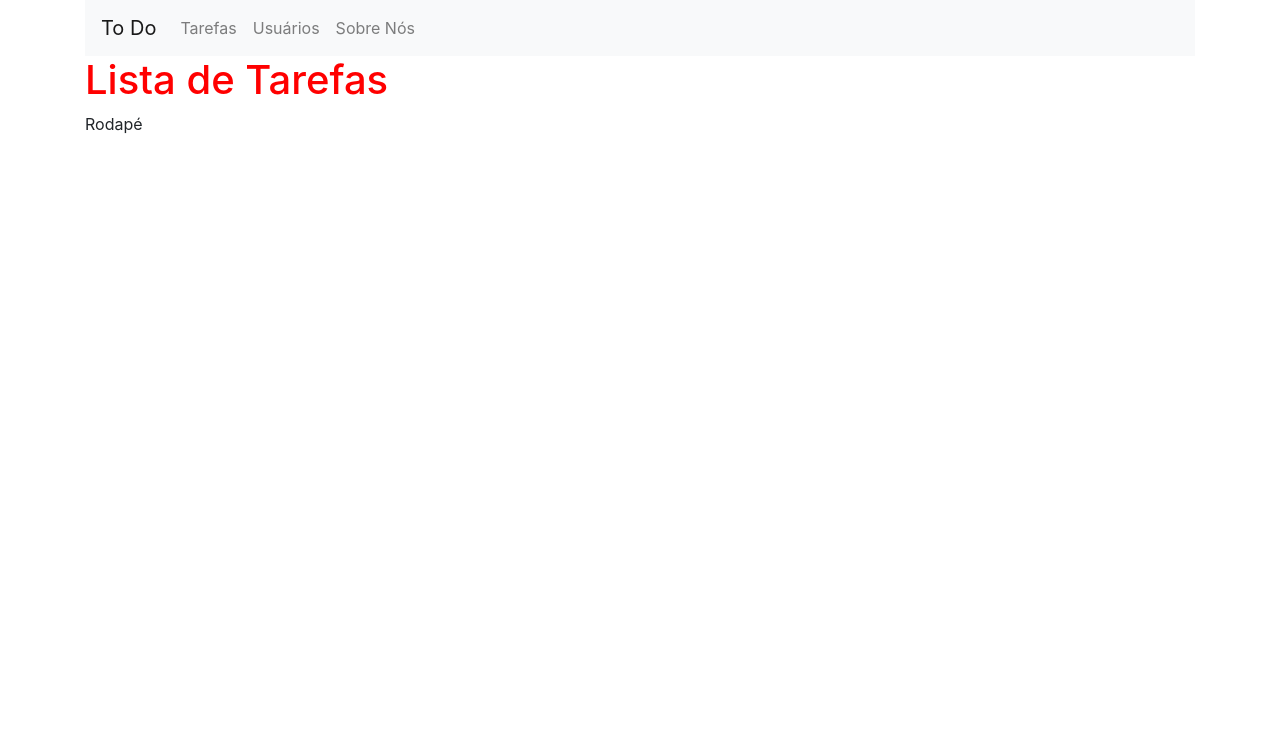
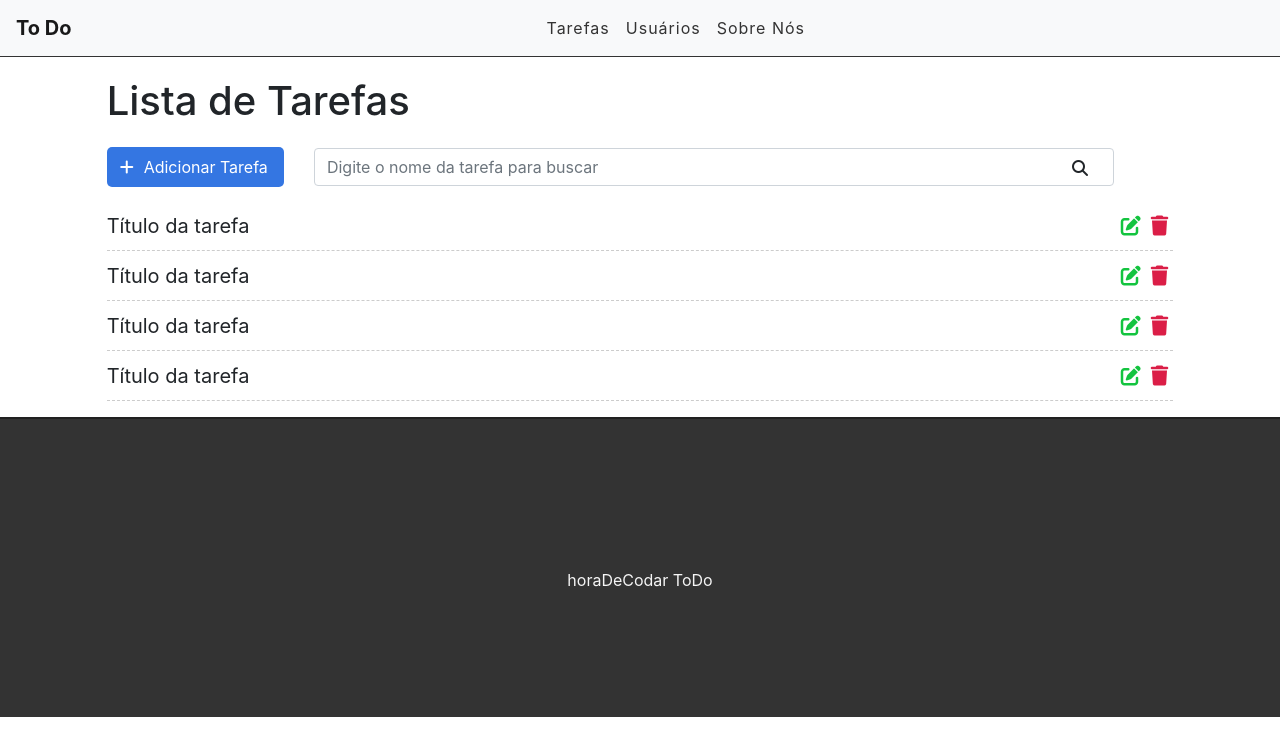
Before and after one commit to cesaralmeida93/django-projeto-todo, a Django app: page / in a window 1280 px wide. Shown: the top 756 px of the page. Run offline with Django 3.2, Linux system fonts and the light colour scheme; some libraries are stand-ins or nearby versions.

Commit message:
adicionado layout da aplicacao correção no layout

```diff
--- a/todo/tasks/static/css/styles.css
+++ b/todo/tasks/static/css/styles.css
@@ -1,3 +1,104 @@
-h1 {
-	color: red;
+.container-fluid {
+	padding: 0;
 }
+
+/* Navbar */
+
+.navbar {
+	border-bottom: 1px solid #333;
+	margin-bottom: 20px;
+}
+
+.navbar-nav {
+	margin: auto;
+}
+
+.navbar-brand {
+	font-weight: bold;
+}
+
+.navbar-light .navbar-nav a.nav-link {
+	color: #333;
+	letter-spacing: 1px;
+}
+
+/* Botão de Adicionar */
+
+.add-div {
+	background-color: #3476e2;
+	cursor: pointer;
+	display: inline-block;
+	color: #FFF;
+	padding: 8px;
+	border-radius: 5px;
+	margin-right: 25px;
+}
+
+.fas.fa-plus {
+	color: #FFF;
+	margin-right: 10px;
+	margin-left: 5px;
+}
+
+/* Search */
+
+.fas.fa-search {
+	position: absolute;
+	top: 12px;
+	right: 26px;
+}
+
+.search-div {
+	padding: 0px;
+	margin-top: 15px;
+	margin-bottom: 15px;
+	display: inline-block;
+}
+
+/* Lista de Tarefas */
+
+.list-div {
+	padding: 0;
+}
+
+.task-list {
+	padding-left: 0;
+}
+
+.task-item {
+	list-style: none;
+	font-size: 20px;
+	height: 50px;
+	padding-top: 10px;
+	border-bottom: 1px dashed #ccc;
+}
+
+.fas.fa-trash, .fas.fa-edit {
+	cursor: pointer;
+	margin: 5px;
+	font-size: 20px;
+	float: right;
+}
+
+.fas.fa-trash {
+	color: #db1e47;
+}
+
+.fas.fa-edit {
+	color: #13c43f;
+}
+
+/* Rodapé */
+
+footer {
+	background-color: #333;
+	height: 300px;
+	border-top: 2px solid #202020;
+}
+
+footer p {
+	color: #f5f5f5;
+	text-align: center;
+	top: 50%;
+	position: relative;
+}
--- a/todo/tasks/templates/base.html
+++ b/todo/tasks/templates/base.html
@@ -7,7 +7,7 @@
 	<link rel="stylesheet" type="text/css" href="{% static 'css/styles.css' %}">
 </head>
 <body>
-	<div class="container">
+	<div class="container-fluid">
 		<nav class="navbar navbar-expand-lg navbar-light bg-light">
 		  <a class="navbar-brand" href="#">To Do</a>
 		  <button class="navbar-toggler" type="button" data-toggle="collapse" data-target="#navbarSupportedContent" aria-controls="navbarSupportedContent" aria-expanded="false" aria-label="Toggle navigation">
@@ -28,12 +28,16 @@
 		    </ul>
 		  </div>
 		</nav>
-		{% block content %}
-		{% endblock %}
-		<footer>Rodapé</footer>
+
+		{% block content %}{% endblock %}
+
+		<footer>
+			<p>horaDeCodar ToDo</p>
+		</footer>
 	</div>
 	<script src="https://code.jquery.com/jquery-3.4.1.js" integrity="sha256-WpOohJOqMqqyKL9FccASB9O0KwACQJpFTUBLTYOVvVU=" crossorigin="anonymous"></script>
 	<script src="https://stackpath.bootstrapcdn.com/bootstrap/4.4.1/js/bootstrap.bundle.min.js" integrity="sha384-6khuMg9gaYr5AxOqhkVIODVIvm9ynTT5J4V1cfthmT+emCG6yVmEZsRHdxlotUnm" crossorigin="anonymous"></script>
+	<script src="https://kit.fontawesome.com/e0eb89cfad.js" crossorigin="anonymous"></script>
 	<script type="text/javascript" src="{% static 'js/scripts.js' %}"></script>
 </body>
 </html>
--- a/todo/tasks/templates/tasks/list.html
+++ b/todo/tasks/templates/tasks/list.html
@@ -3,5 +3,36 @@
 {% block title %}Lista de Tarefas{% endblock %}
 
 {% block content %}
-<h1>Lista de Tarefas</h1>
+<div class="offset-1 col-10 list-div">
+	<h1>Lista de Tarefas</h1>
+	<div class="col-2 add-div">
+		<i class="fas fa-plus"></i>Adicionar Tarefa
+	</div>
+	<div class="col-9 search-div">
+		<input class="form-control" type="text" id="search" name="search" placeholder="Digite o nome da tarefa para buscar">
+		<i class="fas fa-search"></i>
+	</div>
+	<ul class="task-list">
+		<li class="task-item">
+			<spam>Título da tarefa</spam>
+			<spam><i class="fas fa-trash"></i></spam>
+			<spam><i class="fas fa-edit"></i></spam>
+		</li>
+		<li class="task-item">
+			<spam>Título da tarefa</spam>
+			<spam><i class="fas fa-trash"></i></spam>
+			<spam><i class="fas fa-edit"></i></spam>
+		</li>
+		<li class="task-item">
+			<spam>Título da tarefa</spam>
+			<spam><i class="fas fa-trash"></i></spam>
+			<spam><i class="fas fa-edit"></i></spam>
+		</li>
+		<li class="task-item">
+			<spam>Título da tarefa</spam>
+			<spam><i class="fas fa-trash"></i></spam>
+			<spam><i class="fas fa-edit"></i></spam>
+		</li>
+	</ul>
+</div>
 {% endblock %}
```
